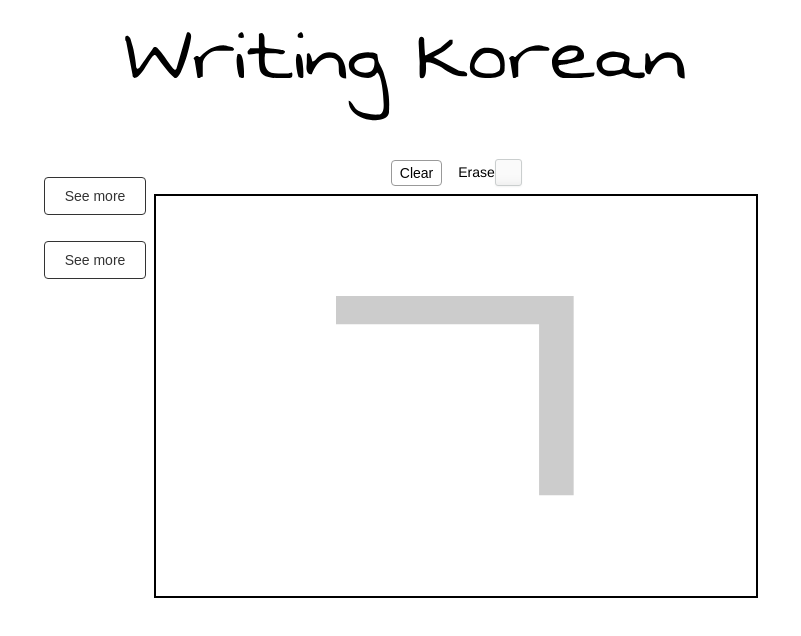
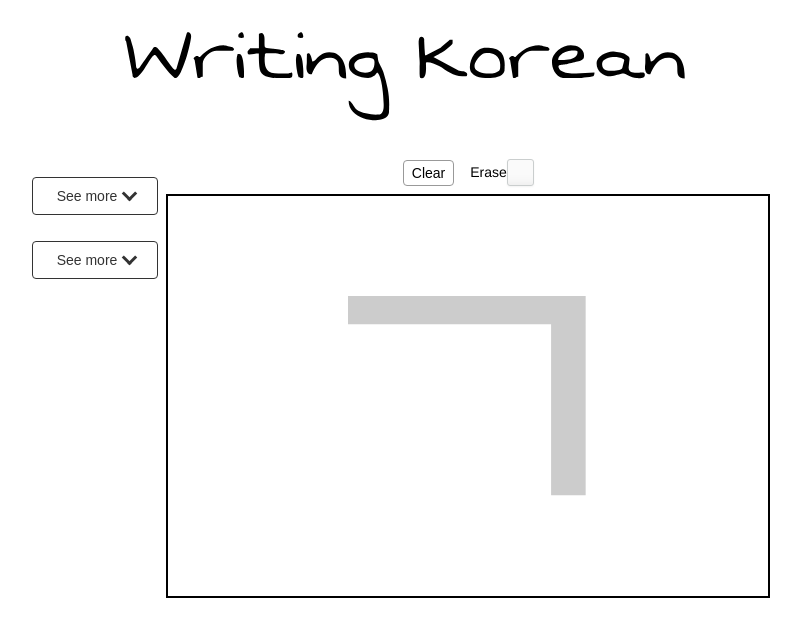
Before and after one commit to IkhyeonKim/writingKorean, a Vue app: page / in a window 1280 px wide. Shown: the top 636 px of the page, without its empty margins (235-1036 px from the left). Built offline with nearby package versions, Linux system fonts and the light colour scheme.

Commit message:
Improve button ux

```diff
--- a/src/components/alphabets.vue
+++ b/src/components/alphabets.vue
@@ -2,7 +2,7 @@
     <div class="alphabets">
 
         <div class="alphabets__collection">
-            <ul class="hide-overflow">
+            <ul :class="consonantClass">
                 <alphabet
                     v-for="(alphabet, index) in this.consonants"
                     :key="index"
@@ -14,11 +14,11 @@
                 ></alphabet>
             </ul>
 
-            <button class="button alphabet-see-more-button">See more</button>
+            <button @click="seeMore(false)" class="button alphabet-see-more-button" :class="{expand: isConsonantActive}">See more</button>
         </div>
 
         <div class="alphabets__collection">
-            <ul class="hide-overflow">
+            <ul :class="vowelClass">
                 <alphabet
                     v-for="(alphabet, index) in this.vowels"
                     :key="index"
@@ -30,7 +30,7 @@
                 ></alphabet>
             </ul>
 
-            <button class="button alphabet-see-more-button">See more</button>
+            <button @click="seeMore(true)" class="button alphabet-see-more-button" :class="{expand: isVowelActive}">See more</button>
         </div>
     </div>
 </template>
@@ -41,20 +41,31 @@ import Alphabet from "./alphabet.vue";
 export default {
     props: ["consonants", "vowels", "propsAlphabet"],
 
+    components: {
+        alphabet: Alphabet
+    },
+
+    data() {
+        return {
+            consonantClass: 'hide-overflow',
+            isConsonantActive: false,
+            vowelClass: 'hide-overflow',
+            isVowelActive: false,
+        }
+    },
+
     computed: {
         getCurrentAlphabet() {
             return this.propsAlphabet
         }
     },
 
-    components: {
-        alphabet: Alphabet
-    },
+    methods: {
 
-    methods: {
         getAlphabet(path, isVowels, key) {
             this.$emit("update-alphabet", path, isVowels, key);
         },
+
         getAlphabetKey(path, isVowels) {
             const startPath = 28;
             const consonantIndex = "consonants/".length;
@@ -64,6 +75,20 @@ export default {
                 startPath + (isVowels === true ? vowelIndex : consonantIndex),
                 path.length - 4
             );
+        },
+
+        seeMore(isVowel) {
+
+            if(isVowel === false) {
+
+                this.consonantClass = this.consonantClass === 'hide-overflow' ? '' : 'hide-overflow'
+                this.isConsonantActive = !this.isConsonantActive
+
+                }else {
+
+                this.vowelClass = this.vowelClass === 'hide-overflow' ? '' : 'hide-overflow'
+                this.isVowelActive = !this.isVowelActive
+            }
         }
     }
 };
--- a/src/style/_alphabet.scss
+++ b/src/style/_alphabet.scss
@@ -17,12 +17,13 @@
     // font-size: 0;
 
     ul {
+
         list-style: none;
         padding: 0;
         margin-bottom: 12px;
 
         &.hide-overflow {
-            max-height: 220px;
+            max-height: 200px;
         }
     }
 
@@ -52,8 +53,32 @@
 
 .alphabet-see-more-button {
     display: block;
+    position: relative;
     margin: auto;
     color: #333333;
     border: 1px solid #333333;
-    padding: 10px 20px;
+    padding: 10px 40px 10px 24px;
+
+    &::after {
+        content: "";
+        position: absolute;
+        right: 22px;
+        top: 10px;
+        width: 8px;
+        height: 8px;
+        border: solid #333333;
+        border-width: 0 3px 3px 0;
+        -webkit-transform: rotate(45deg);
+        -ms-transform: rotate(45deg);
+        transform: rotate(45deg);
+    }
+
+    &.expand {
+        &::after {
+            top: 15px;
+            -webkit-transform: rotate(225deg);
+            -ms-transform: rotate(225deg);
+            transform: rotate(225deg);
+        }
+    }
 }
```
